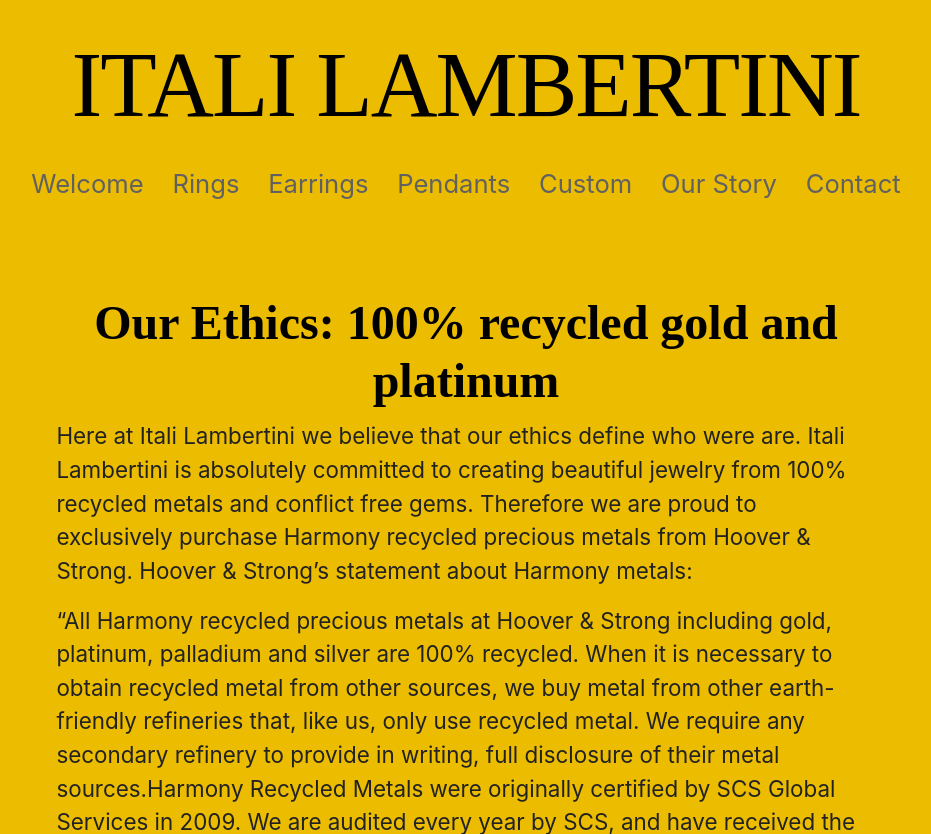
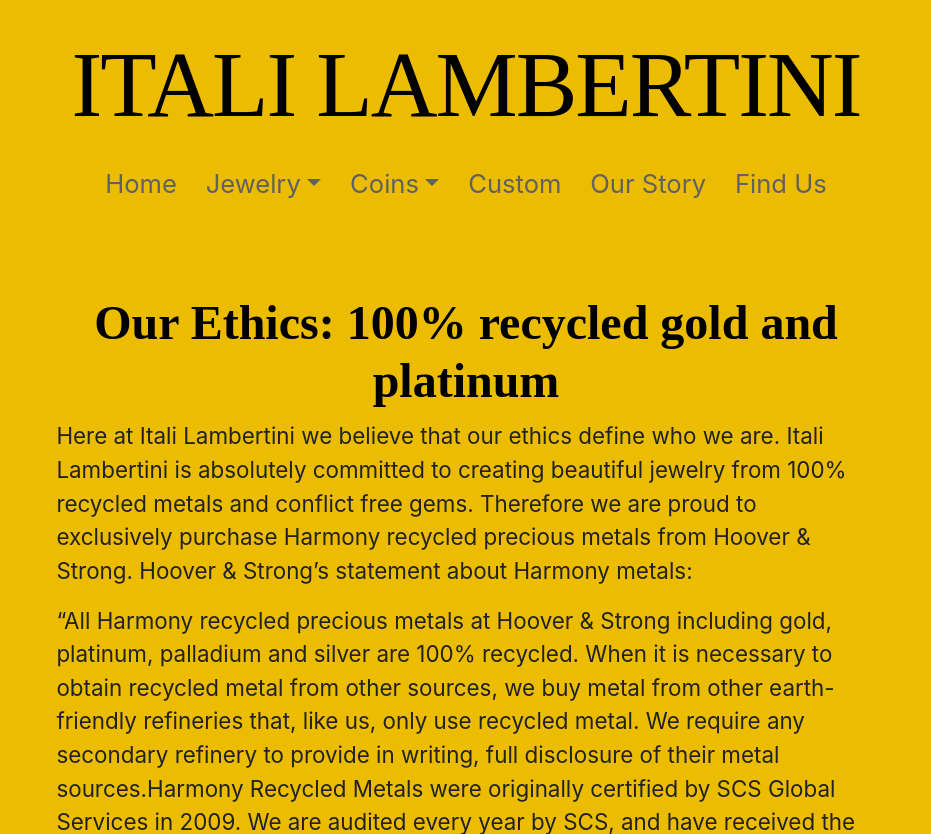
Before and after one commit to mueslimak3r/italilambertini-site, a Django app: page /our-story/ in a window 1280 px wide. Shown: the top 834 px of the page, without its empty margins (174-1105 px from the left). Run offline with Django 3.2, Linux system fonts and the light colour scheme; some libraries are stand-ins or nearby versions; some web fonts are replaced.

Commit message:
base layout changes

```diff
--- a/italisite/settings.py
+++ b/italisite/settings.py
@@ -33,7 +33,7 @@ SESSION_COOKIE_SECURE = True
 # Debug mode hosts
 
 
-ALLOWED_HOSTS = [ '127.0.0.1', "itali.cameronlambert.com" ]
+ALLOWED_HOSTS = [ '127.0.0.1', "www.italilambertini.com", "italilambertini.com" ]
 
 # Application definition
 
--- a/templates/base_layout.html
+++ b/templates/base_layout.html
@@ -27,26 +27,33 @@
                 <nav class="navbar navbar-expand navbar-light rounded">
                     <div class="justify-content-md-center itali-navbar" id="navbarsExample10">
                         <ul class="navbar-nav">
+
                             <li class="nav-item">
-                                <a class="nav-link" href="/">Welcome<span class="sr-only">(current)</span></a>
+                                <a class="nav-link" href="/">Home</a>
                             </li>
-                            <li class="nav-item">
-                              <a class="nav-link" href="/rings/">Rings</a>
-                            </li>
-                            <li class="nav-item">
-                              <a class="nav-link" href="/earrings/">Earrings</a>
-                            </li>
-                            <li class="nav-item">
-                              <a class="nav-link" href="/pendants/">Pendants</a>
-                            </li>
-                            <li class="nav-item">
+			    <li class="dropdown">
+				    <a href="#" class="dropdown-toggle nav-link" data-toggle="dropdown" role="button" aria-haspopup="true" aria-expanded="false">Jewelry<span class="caret"></span></a>
+				    <ul class="dropdown-menu">
+					    <li><a class="nav-link" href="/rings/">Rings</a></li>
+					    <li><a class="nav-link" href="/earrings/">Earrings</a></li>
+					    <li><a class="nav-link" href="/pendants/">Pendants</a></li>
+				    </ul>
+			    </li>
+			    <li class="dropdown">
+				    <a href="#" class="dropdown-toggle nav-link" data-toggle="dropdown" role="button" aria-haspopup="true" aria-expanded="false">Coins<span class="caret"></span></a>
+				    <ul class="dropdown-menu">
+					    <li><a class="nav-link" href="https://italilovemoney.wordpress.com/">Investment Coin</a></li>
+					    <li><a class="nav-link" href="/pendants/">Greek Coins</a></li>
+				    </ul>
+			    </li>
+                           <li class="nav-item">
                               <a class="nav-link" href="/custom-work/">Custom</a>
                             </li>
                             <li class="nav-item">
                               <a class="nav-link" href="/our-story/">Our Story</a>
                             </li>
                             <li class="nav-item">
-                              <a class="nav-link" href="/contact/">Contact</a>
+                              <a class="nav-link" href="/contact/">Find Us</a>
                             </li>
                         </ul>
                     </div>
--- a/templates/our-story.html
+++ b/templates/our-story.html
@@ -8,7 +8,7 @@
             <link id="our-story-css" href="https://combinatronics.com/mueslimak3r/italilambertini-website/master/assets/our-story.css" rel="stylesheet">
 
             <h1 class="black-title" style="text-align:center;">Our Ethics:  100% recycled gold and platinum</h1>
-            <p>Here at Itali Lambertini we believe that our ethics define who were are.  Itali Lambertini is absolutely committed to creating beautiful jewelry from 100% recycled metals and conflict free gems.  Therefore we are proud to exclusively purchase Harmony recycled precious metals from Hoover &  Strong.  Hoover & Strong’s statement about Harmony metals:</p>
+            <p>Here at Itali Lambertini we believe that our ethics define who we are.  Itali Lambertini is absolutely committed to creating beautiful jewelry from 100% recycled metals and conflict free gems.  Therefore we are proud to exclusively purchase Harmony recycled precious metals from Hoover &  Strong.  Hoover & Strong’s statement about Harmony metals:</p>
             <p class="text-block">“All Harmony recycled precious metals at Hoover & Strong including gold, platinum, palladium and silver are 100% recycled. When it is necessary to obtain recycled metal from other sources, we buy metal from other earth-friendly refineries that, like us, only use recycled metal. We require any secondary refinery to provide in writing, full disclosure of their metal sources.Harmony Recycled Metals were originally certified by SCS Global Services in 2009. We are audited every year by SCS, and have received the renewal certficates for 100% Recycled Precious Metals every year since then.”</p>
 
             <div class="imgbox imgbanner">
```
